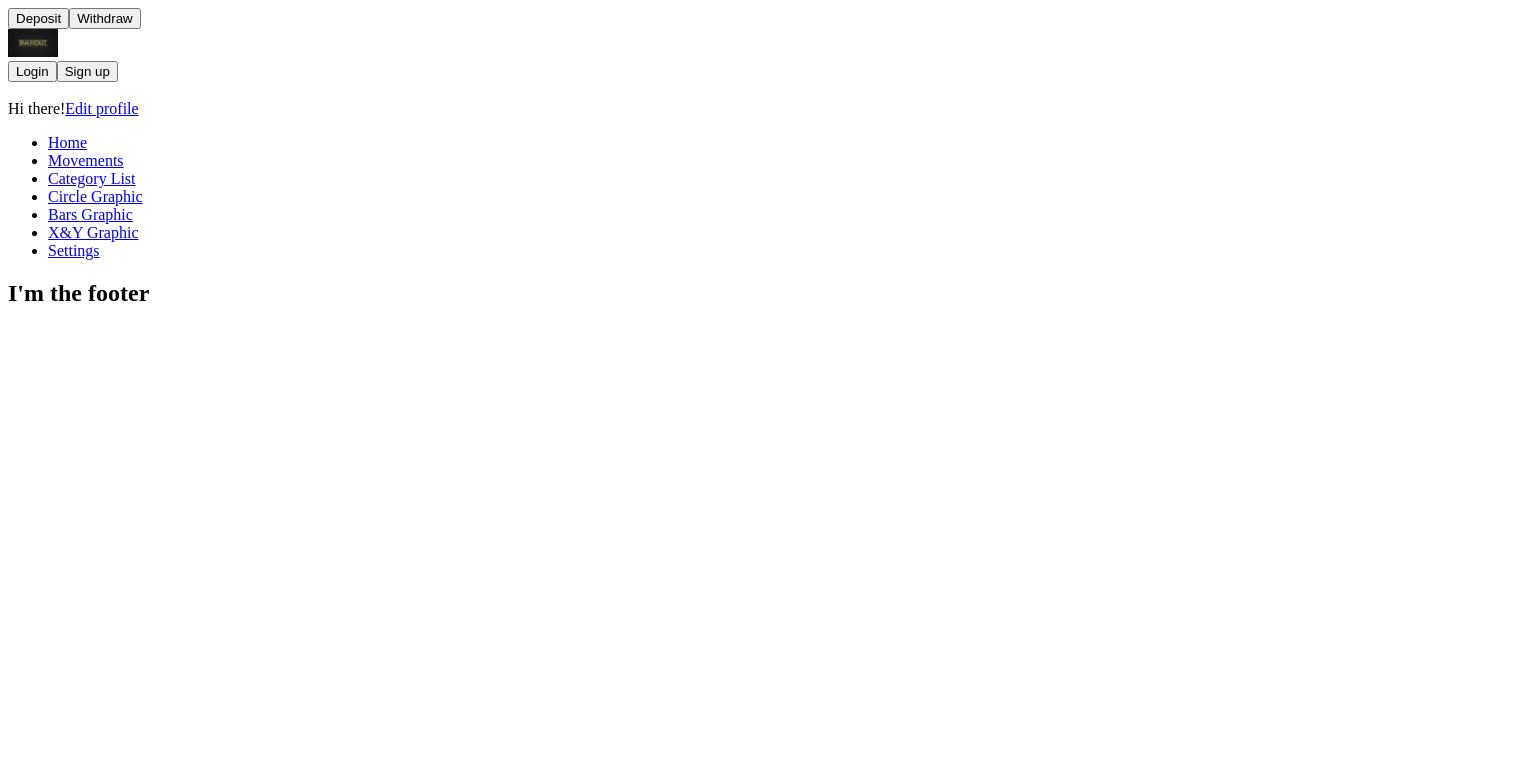
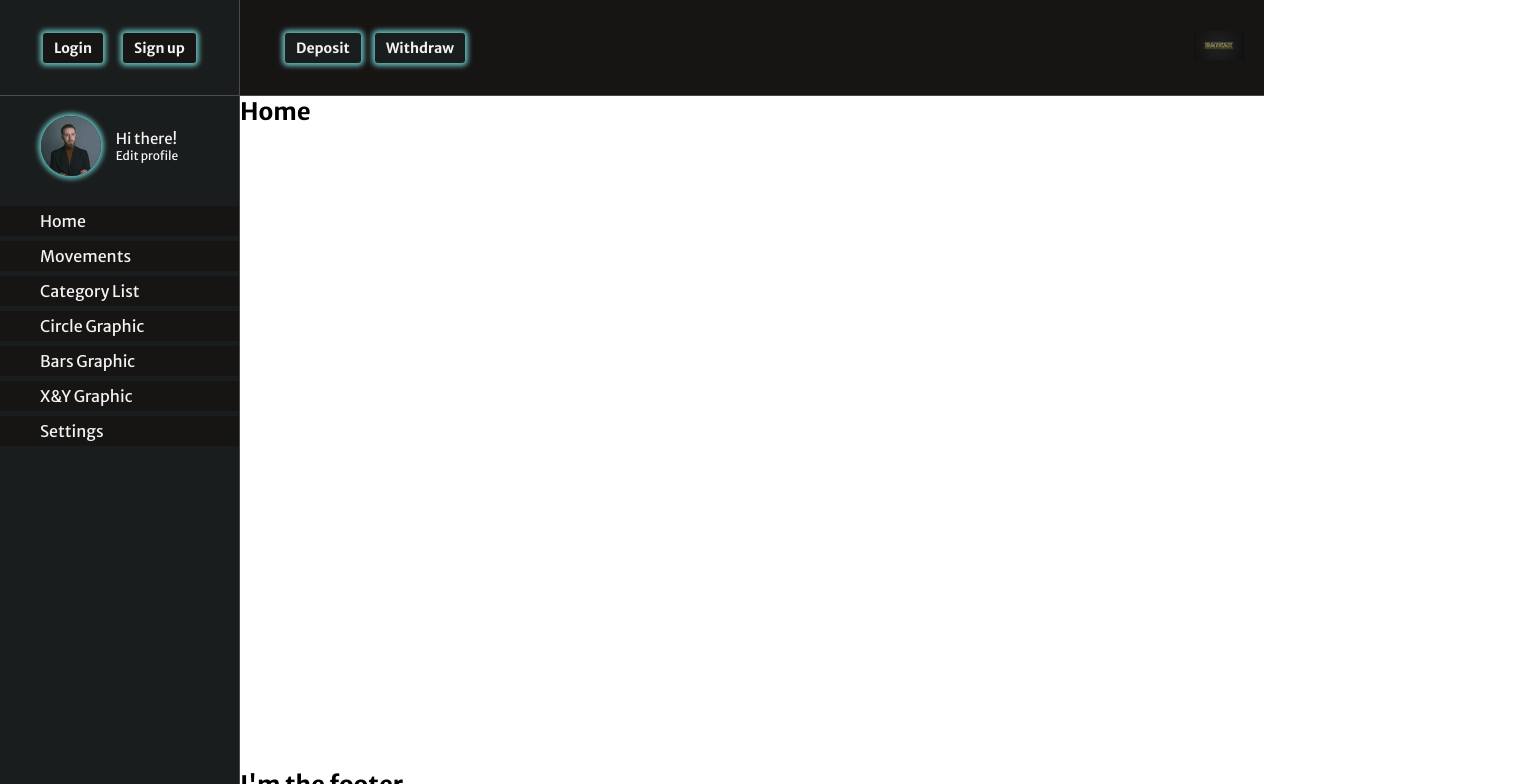
Before and after one commit to maximdeg/Bancax, a React (Vite) app in the folder frontend/: page / in a window 1280 px wide. Shown: the top 784 px of the page, 1520 px wide, since content can reach past the window. Built offline with nearby package versions, Linux system fonts and the light colour scheme.

Commit message:
header and aside done

```diff
--- /dev/null
+++ b/frontend/src/App.css
@@ -0,0 +1,52 @@
+@import url("https://fonts.googleapis.com/css2?family=Inter:ital,opsz,wght@0,14..32,100..900;1,14..32,100..900&family=Merriweather+Sans:ital,wght@0,300..800;1,300..800&display=swap");
+
+:root {
+    --bg-primary-color: #1a1d1d;
+    --bg-secondary-color: #171414;
+    --primary-shadow-color: #65b9b9;
+    --secondary-shadow-color: rgba(34, 255, 0, 0.885);
+
+    --text-color: #f2f2f2;
+    --border-line: 1px solid rgba(139, 139, 139, 0.433);
+    --shadow-box: 0px 0px 5px 3px var(--primary-shadow-color);
+    --hover-shadow-box: 0px 0px 5px 3px var(--secondary-shadow-color);
+}
+
+* {
+    margin: 0;
+    padding: 0;
+    box-sizing: border-box;
+    font-family: "Merriweather Sans", sans-serif;
+}
+
+.btn {
+    border: none;
+    background-color: var(--bg-secondary-color);
+    padding: 6px 11px;
+    border-radius: 3px;
+    color: var(--text-color);
+    cursor: pointer;
+    font-weight: bold;
+    font-size: 14px;
+    box-shadow: var(--shadow-box);
+    transition: 1s;
+}
+
+.btn:hover {
+    box-shadow: var(--hover-shadow-box);
+}
+
+.link {
+    text-decoration: none;
+    color: var(--text-color);
+}
+
+.link:hover {
+    text-decoration: underline;
+    text-shadow: var(--hover-shadow-box);
+}
+
+.bottom-container {
+    height: 12dvh;
+    border-top: var(--border-line);
+}
--- a/frontend/src/App.jsx
+++ b/frontend/src/App.jsx
@@ -2,6 +2,8 @@ import React from "react";
 import { Routes, Route } from "react-router-dom";
 import Home from "./Pages/Home/Home";
 import Layout from "./Components/Layout/Layout";
+
+import "./App.css";
 
 function App() {
     return (
--- /dev/null
+++ b/frontend/src/Components/AsideNav/AsideNav.css
@@ -0,0 +1,95 @@
+.aside-nav {
+    display: flex;
+    align-self: flex-start;
+    flex-direction: column;
+    /* justify-content: space-between; */
+    align-items: center;
+    min-width: 15dvw;
+    width: 240px;
+    background-color: var(--bg-primary-color);
+    height: 100dvh;
+    border-right: var(--border-line);
+}
+
+.aside-nav .sign-in-container {
+    display: flex;
+    justify-content: center;
+    align-items: center;
+    padding: 20px;
+    gap: 20px;
+    width: 100%;
+    height: 12dvh;
+    border-bottom: var(--border-line);
+}
+
+.aside-nav .middle-container {
+    display: flex;
+    flex-direction: column;
+    width: 100%;
+    height: 76dvh;
+}
+
+.aside-nav .middle-container .user-info {
+    display: flex;
+    justify-content: center;
+    padding: 0px 20px 0px 0px;
+    margin: 20px 0px 20px 0px;
+    gap: 15px;
+}
+
+.aside-nav .middle-container .user-info .user-img {
+    width: 60px;
+    height: 60px;
+    border-radius: 50%;
+    box-shadow: var(--shadow-box);
+    overflow: hidden;
+    transition: 0.5s;
+}
+
+.aside-nav .middle-container .user-info .user-img:hover {
+    box-shadow: var(--hover-shadow-box);
+}
+
+.aside-nav .middle-container .user-info .user-img img {
+    width: 100%;
+}
+
+.aside-nav .middle-container .user-info .user-name {
+    display: flex;
+    flex-direction: column;
+    align-self: center;
+}
+
+.aside-nav .middle-container .user-info .user-name .name {
+    color: var(--text-color);
+    font-size: 15px;
+}
+
+.aside-nav .middle-container .user-info .user-name .user-link {
+    font-size: 12px;
+}
+
+.aside-nav .middle-container .nav-menu {
+    gap: 5px;
+    list-style-type: none;
+    margin-top: 10px;
+    overflow: hidden;
+}
+
+.aside-nav .middle-container .nav-menu ul {
+    display: flex;
+    flex-direction: column;
+    gap: 5px;
+}
+
+.aside-nav .middle-container .nav-menu ul li {
+    display: block;
+    background-color: var(--bg-secondary-color);
+    padding: 5px 0px 5px 40px;
+    cursor: pointer;
+    transition: 0.5s;
+}
+
+.aside-nav .middle-container .nav-menu ul li:hover {
+    box-shadow: inset 0px 0px 4px 2px var(--primary-shadow-color);
+}
--- a/frontend/src/Components/AsideNav/AsideNav.jsx
+++ b/frontend/src/Components/AsideNav/AsideNav.jsx
@@ -1,5 +1,7 @@
 import React from "react";
 import { Link } from "react-router-dom";
+
+import "./AsideNav.css";
 
 const AsideNav = () => {
     return (
@@ -12,45 +14,63 @@ const AsideNav = () => {
                     <button className="btn btn-sing-up">Sign up</button>
                 </Link>
             </div>
-            <div>
+            <div className="middle-container">
                 <div className="user-info">
-                    <div>
-                        <img />
+                    <div className="user-img">
+                        <Link to="/profile/:id_user">
+                            <img src="/user-1.jpg" />
+                        </Link>
                     </div>
-                    <div>
-                        <span>Hi there!</span>
-                        <span>
-                            <Link to="/profile/:id_user">Edit profile</Link>
+                    <div className="user-name">
+                        <span className="name">Hi there!</span>
+                        <span className="user-link">
+                            <Link to="/profile/:id_user" className="link">
+                                Edit profile
+                            </Link>
                         </span>
                     </div>
                 </div>
                 <nav className="nav-menu">
                     <ul>
                         <li>
-                            <Link to="/home">Home</Link>
+                            <Link to="/home" className="link">
+                                Home
+                            </Link>
                         </li>
                         <li>
-                            <Link to="/movements">Movements</Link>
+                            <Link to="/movements" className="link">
+                                Movements
+                            </Link>
                         </li>
                         <li>
-                            <Link to="/category-list">Category List</Link>
+                            <Link to="/category-list" className="link">
+                                Category List
+                            </Link>
                         </li>
                         <li>
-                            <Link to="/circle-graphic">Circle Graphic</Link>
+                            <Link to="/circle-graphic" className="link">
+                                Circle Graphic
+                            </Link>
                         </li>
                         <li>
-                            <Link to="/bars-graphic">Bars Graphic</Link>
+                            <Link to="/bars-graphic" className="link">
+                                Bars Graphic
+                            </Link>
                         </li>
                         <li>
-                            <Link to="/xy-graphic">X&Y Graphic</Link>
+                            <Link to="/xy-graphic " className="link">
+                                X&Y Graphic
+                            </Link>
                         </li>
                         <li>
-                            <Link to="/settings">Settings</Link>
+                            <Link to="/settings" className="link">
+                                Settings
+                            </Link>
                         </li>
                     </ul>
                 </nav>
             </div>
-            <div></div>
+            <div className="bottom-container"></div>
         </aside>
     );
 };
--- /dev/null
+++ b/frontend/src/Components/Header/Header.css
@@ -0,0 +1,21 @@
+.header {
+    display: flex;
+    justify-content: space-between;
+    align-items: center;
+    padding: 0px 20px;
+    width: 80dvw;
+    height: 12dvh;
+    border-bottom: var(--border-line);
+    background-color: var(--bg-secondary-color);
+}
+
+.header .movement-buttons {
+    display: flex;
+    justify-content: space-between;
+    margin-left: 25px;
+    width: 180px;
+}
+
+.header .movement-buttons button {
+    background-color: var(--bg-primary-color);
+}
--- a/frontend/src/Components/Header/Header.jsx
+++ b/frontend/src/Components/Header/Header.jsx
@@ -1,10 +1,12 @@
 import React from "react";
 import { Link } from "react-router-dom";
 
+import "./Header.css";
+
 const Header = () => {
     return (
-        <header>
-            <div>
+        <header className="header">
+            <div className="movement-buttons">
                 <Link to="/deposit">
                     <button className="btn btn-deposit">Deposit</button>
                 </Link>
--- /dev/null
+++ b/frontend/src/Components/Layout/Layout.css
@@ -0,0 +1,12 @@
+.layout-container {
+    display: grid;
+    min-height: 100dvh;
+    grid-template-columns: auto 1fr auto;
+    /* flex-direction: column; */
+}
+
+.page-container {
+    display: grid;
+    min-width: 100dvw;
+    grid-template-rows: auto 1fr auto;
+}
--- a/frontend/src/Components/Layout/Layout.jsx
+++ b/frontend/src/Components/Layout/Layout.jsx
@@ -5,16 +5,31 @@ import Header from "../Header/Header";
 import Footer from "../Footer/Footer";
 import AsideNav from "../AsideNav/AsideNav";
 
+import "./Layout.css";
+
 const Layout = () => {
-    const location = useLocation();
+    // const location = useLocation();
     return (
-        <>
-            {location.pathname !== "/login" && <Header />}
-            {location.pathname !== "/login" && <AsideNav />}
-            <Outlet />
-            {location.pathname !== "/login" && <Footer />}
-        </>
+        <div className="layout-container">
+            <AsideNav />
+            <div className="page-container">
+                <Header />
+                <main className="main">
+                    <Outlet />
+                </main>
+                <Footer />
+            </div>
+        </div>
     );
 };
 
 export default Layout;
+
+// <div className="layout-container">
+//             {location.pathname !== "/login" && <Header />}
+//             <main className="main">
+//                 {location.pathname !== "/login" && <AsideNav />}
+//                 <Outlet />
+//             </main>
+//             {location.pathname !== "/login" && <Footer />}
+//         </div>
--- /dev/null
+++ b/frontend/src/Pages/Home/Home.css
@@ -0,0 +1,3 @@
+.home-section {
+    display: flex;
+}
--- a/frontend/src/Pages/Home/Home.jsx
+++ b/frontend/src/Pages/Home/Home.jsx
@@ -1,7 +1,13 @@
 import React from "react";
 
+import "./Home.css";
+
 const Home = () => {
-    return <></>;
+    return (
+        <section className="home-section">
+            <h1>Home</h1>
+        </section>
+    );
 };
 
 export default Home;
```
Also changed, not shown: frontend/public/user-1.jpg (added).
